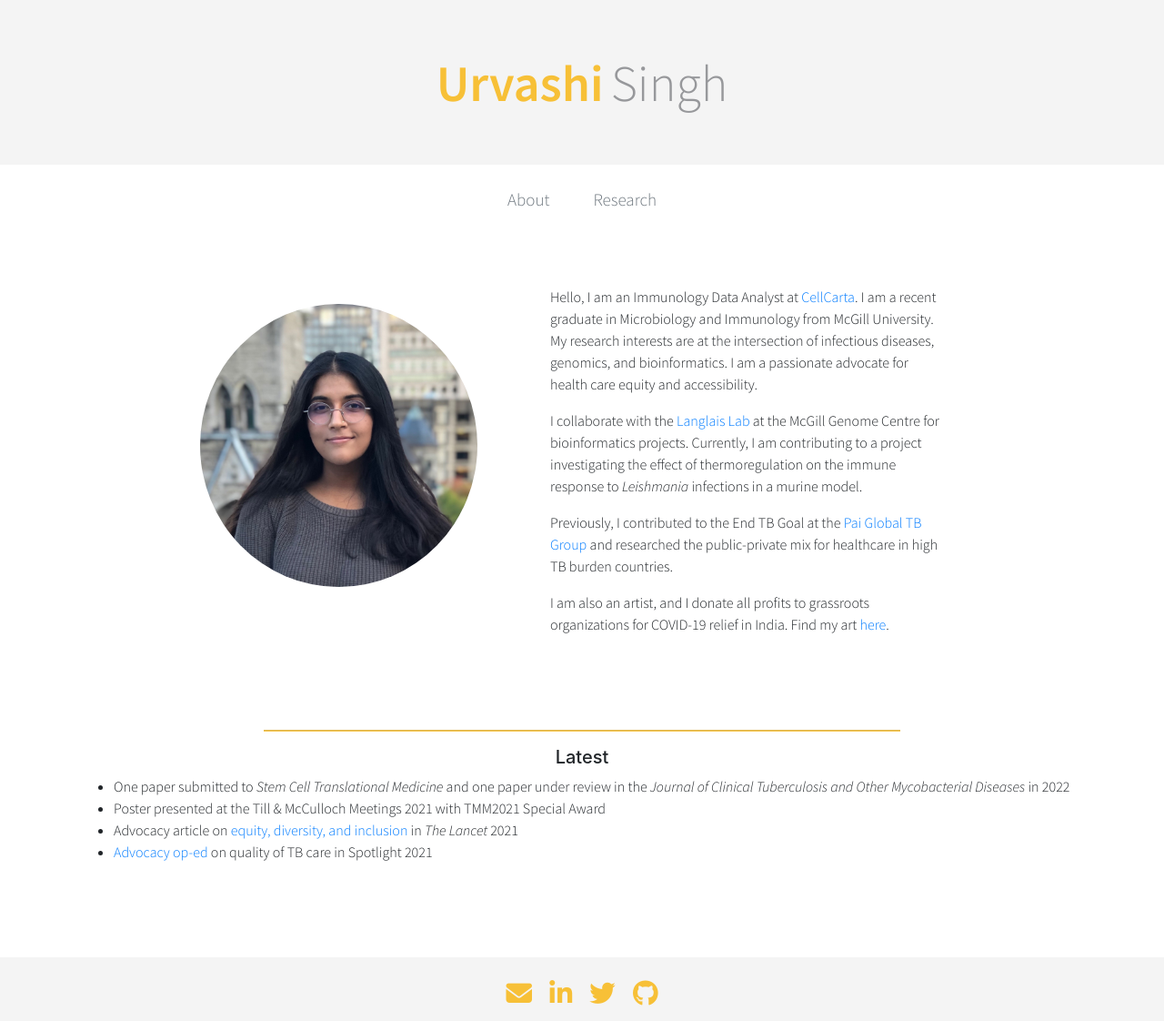
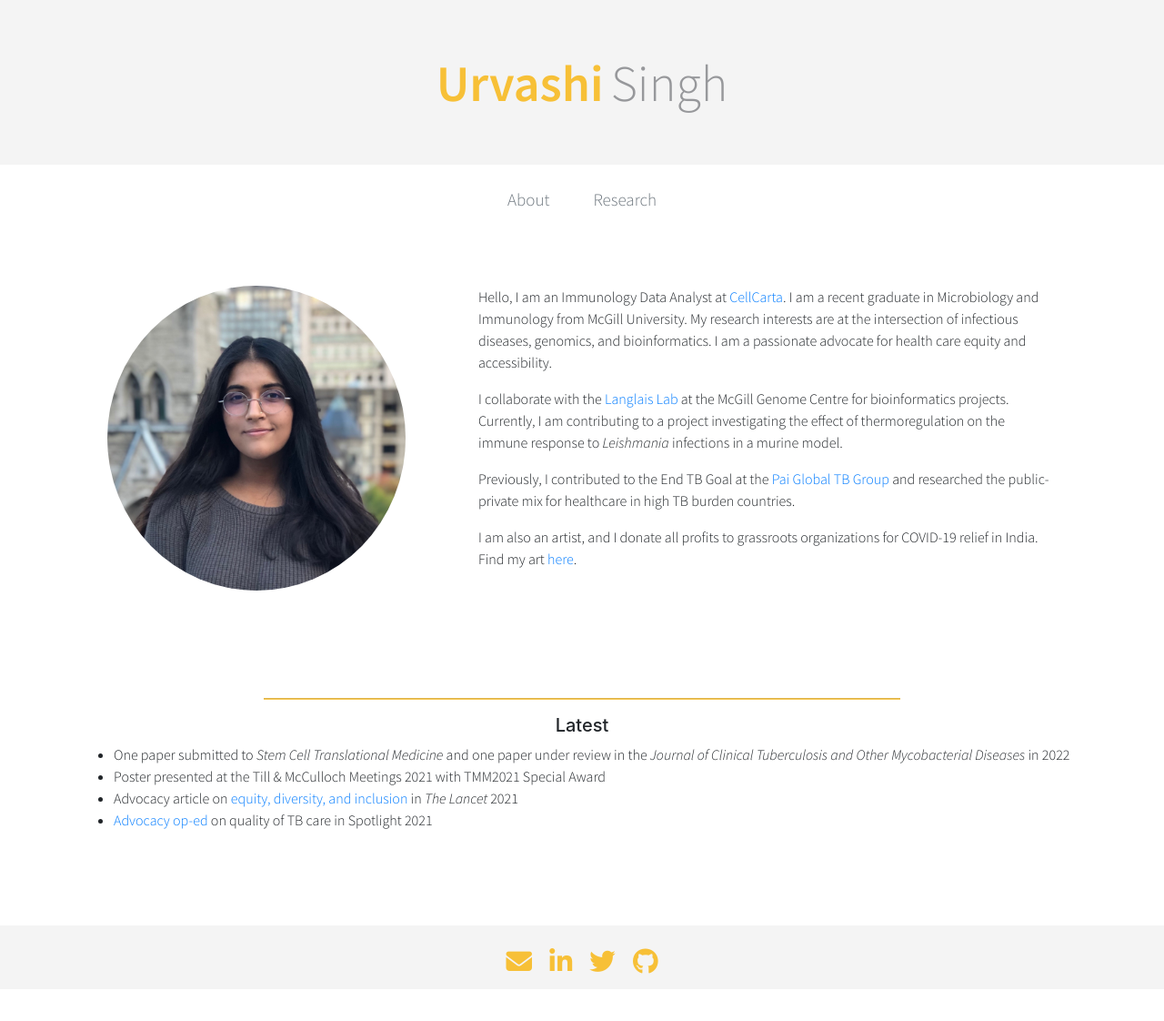
Before and after one commit to urvashi-s/urvashi-s.github.io, a Jekyll site: the page built from about.md, in a window 1280 px wide. Shown: the whole page at 91% size. Built offline with Jekyll 4.4.1, drawn with Linux system fonts in a browser that asks for light colours; nearby versions of some CDN libraries; after the commit the page ends 1087 px from its top, so only the background shows below that.

Commit message:
format updates

```diff
--- a/about.md
+++ b/about.md
@@ -2,17 +2,17 @@
 layout: home
 title: Urvashi Singh
 ---
-<div class="container" style="padding-left: 150px">
+<div class="container px-5">
     <div class="row">
-        <div class="col-6 col-md-4" style="padding-top: 20px; padding-bottom: 20px">
+        <div class="col-md-4" style="padding-bottom: 30px">
             <img src="/images/Headshot_Urvashi_S.jpg" class="img-fluid rounded-circle">
         </div>
         <br>
-        <div class="col-12 col-md-8">
-            <p class="text-left w-75" style="padding-left: 50px">Hello, I am an Immunology Data Analyst at <a class="a-link" href="https://cellcarta.com/" target="_blank">CellCarta</a>. I am a recent graduate in Microbiology and Immunology from McGill University. My research interests are at the intersection of infectious diseases, genomics, and bioinformatics. I am a passionate advocate for health care equity and accessibility.</p>
-            <p class="text-left w-75" style="padding-left: 50px">I collaborate with the <a class="a-link" href="https://www.langlaislab.com/" target="_blank"> Langlais Lab </a> at the McGill Genome Centre for bioinformatics projects. Currently, I am contributing to a project investigating the effect of thermoregulation on the immune response to <i>Leishmania</i> infections in a murine model.</p>
-            <p class="text-left w-75" style="padding-left: 50px"> Previously, I contributed to the End TB Goal at the <a class="a-link" href="https://www.paitbgroup.org/" target="_blank"> Pai Global TB Group </a> and researched the public-private mix for healthcare in high TB burden countries.</p>
-            <p class="text-left w-75" style="padding-left: 50px">I am also an artist, and I donate all profits to grassroots organizations for COVID-19 relief in India. Find my art <a class="a-link" href="https://www.whatapaagal.com/" target="_blank">here</a>.</p>
+        <div class="col-md-8">
+            <p style="padding-left: 50px">Hello, I am an Immunology Data Analyst at <a class="a-link" href="https://cellcarta.com/" target="_blank">CellCarta</a>. I am a recent graduate in Microbiology and Immunology from McGill University. My research interests are at the intersection of infectious diseases, genomics, and bioinformatics. I am a passionate advocate for health care equity and accessibility.</p>
+            <p style="padding-left: 50px">I collaborate with the <a class="a-link" href="https://www.langlaislab.com/" target="_blank"> Langlais Lab </a> at the McGill Genome Centre for bioinformatics projects. Currently, I am contributing to a project investigating the effect of thermoregulation on the immune response to <i>Leishmania</i> infections in a murine model.</p>
+            <p style="padding-left: 50px"> Previously, I contributed to the End TB Goal at the <a class="a-link" href="https://www.paitbgroup.org/" target="_blank"> Pai Global TB Group </a> and researched the public-private mix for healthcare in high TB burden countries.</p>
+            <p style="padding-left: 50px">I am also an artist, and I donate all profits to grassroots organizations for COVID-19 relief in India. Find my art <a class="a-link" href="https://www.whatapaagal.com/" target="_blank">here</a>.</p>
         </div>
     </div>
 </div>
```
Also changed, not shown: 2 other files.
